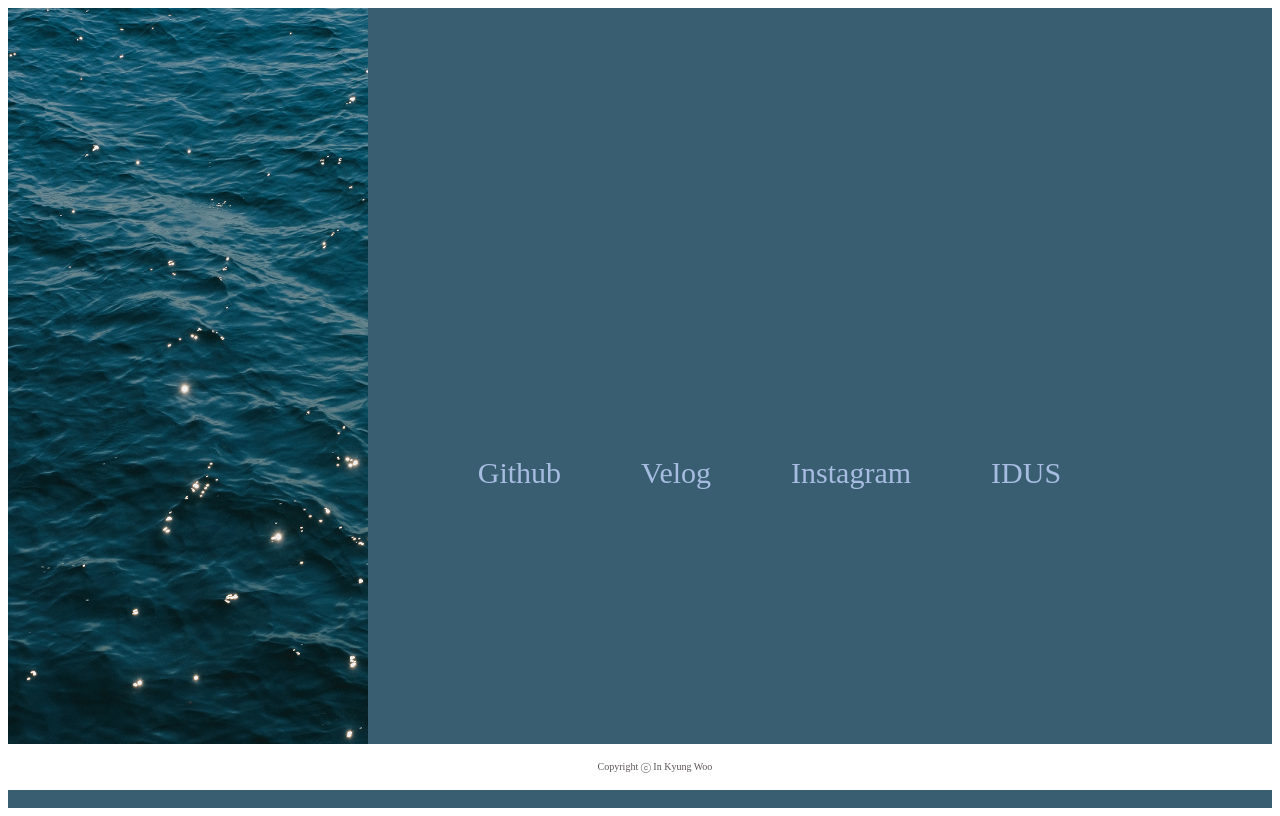
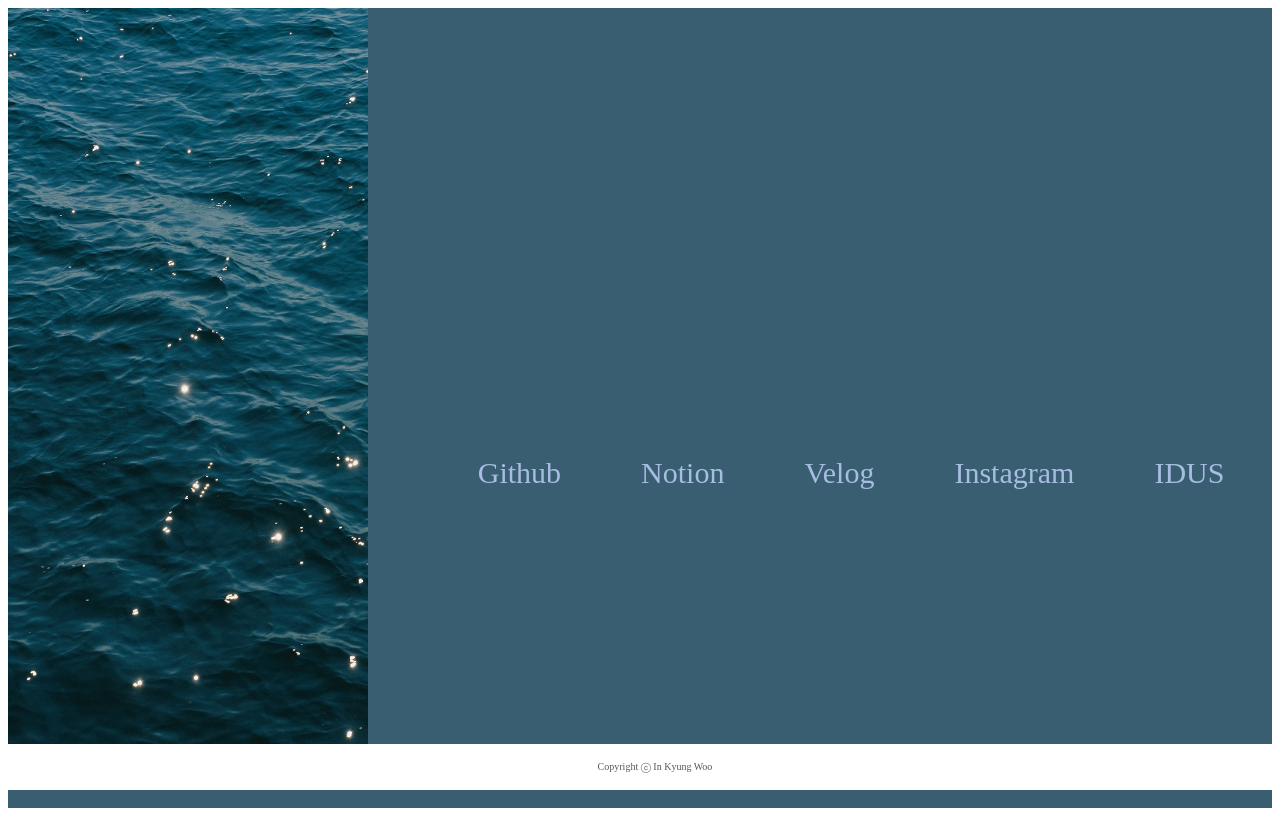
Before and after one commit to InKyungWoo/LikeLion11th-FE-IK, a React (Create React App) app: page /contact in a window 1280 px wide. Built offline with nearby package versions, Linux system fonts and the light colour scheme.

Commit message:
:sparkles: feat: Notion 링크  추가

```diff
--- a/src/pages/Contact.js
+++ b/src/pages/Contact.js
@@ -35,6 +35,9 @@ const Contact = () => {
         <ContactList>
           <ContactLink href="https://github.com/InKyungWoo" className="ct">
             Github
+          </ContactLink>
+          <ContactLink href="https://inkyungwoo.notion.site/Inkyung-s-Blog-e5010485d0164849a105aec5eb80a5c4?pvs=4" className="ct">
+            Notion
           </ContactLink>
           <ContactLink href="https://velog.io/@chacha_w" className="ct">
             Velog
```
